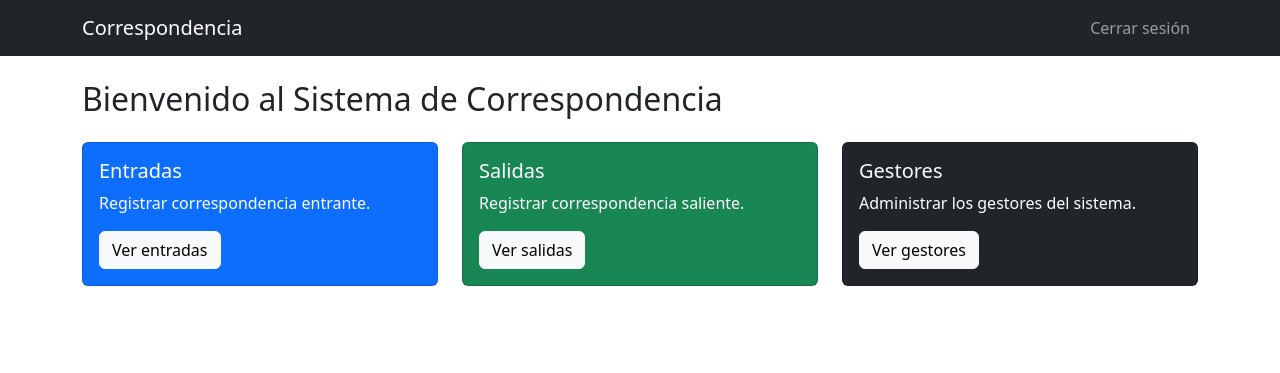
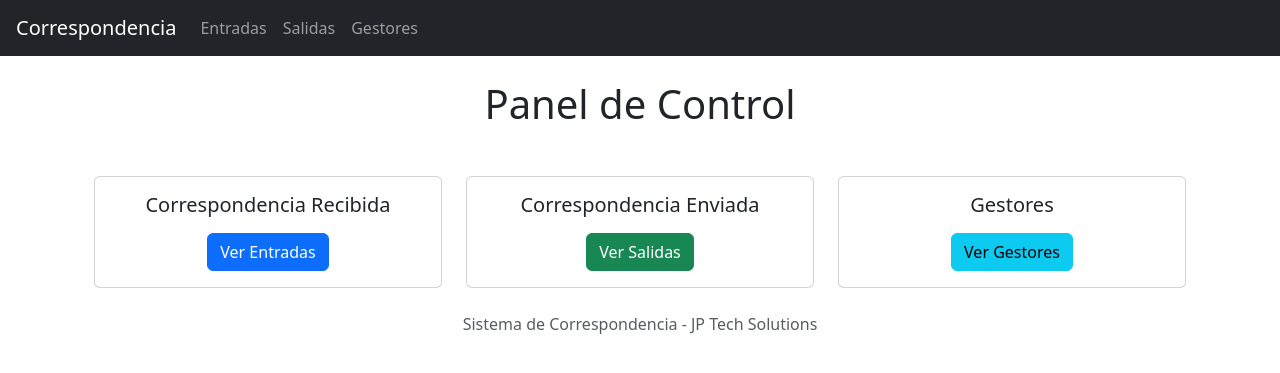
Before and after one commit to felipe1107/correspondencia_django, a Django app: template templates/correspondencia_app/dashboard.html in a window 1280 px wide. Shown: the top 373 px of the page. Run offline with Django 5.2, Linux system fonts and the light colour scheme; the template is opened without the code that fills it, so the values that code supplies are empty; parts of the project's set-up code (start-up, migrations or seed data) failed here and were passed over.

Commit message:
Publico última versión antes de revisar errores

```diff
--- a/correspondencia_app/urls.py
+++ b/correspondencia_app/urls.py
@@ -1,26 +1,14 @@
 from django.urls import path
 from . import views
-from django.contrib.auth import views as auth_views
 
 app_name = 'correspondencia_app'
 
 urlpatterns = [
     path('', views.dashboard, name='dashboard'),
-    path('login/', auth_views.LoginView.as_view(template_name='registration/login.html'), name='login'),
-    path('logout/', auth_views.LogoutView.as_view(next_page='correspondencia_app:login'), name='logout'),
-
-    path('entradas/', views.entradas_list, name='entradas_list'),
+    path('entradas/', views.entrada_list, name='entradas_list'),
     path('entradas/nueva/', views.entrada_create, name='entrada_create'),
-    path('entradas/<int:pk>/editar/', views.entrada_update, name='entrada_update'),
-    path('entradas/<int:pk>/eliminar/', views.entrada_delete, name='entrada_delete'),
-
-    path('salidas/', views.salidas_list, name='salidas_list'),
+    path('salidas/', views.salida_list, name='salidas_list'),
     path('salidas/nueva/', views.salida_create, name='salida_create'),
-    path('salidas/<int:pk>/editar/', views.salida_update, name='salida_update'),
-    path('salidas/<int:pk>/eliminar/', views.salida_delete, name='salida_delete'),
-
-    path('gestores/', views.gestores_list, name='gestores_list'),
+    path('gestores/', views.gestor_list, name='gestores_list'),
     path('gestores/nuevo/', views.gestor_create, name='gestor_create'),
-    path('gestores/<int:pk>/editar/', views.gestor_update, name='gestor_update'),
-    path('gestores/<int:pk>/eliminar/', views.gestor_delete, name='gestor_delete'),
 ]
--- a/templates/correspondencia_app/base.html
+++ b/templates/correspondencia_app/base.html
@@ -4,25 +4,33 @@
     <meta charset="UTF-8">
     <title>{% block title %}Sistema de Correspondencia{% endblock %}</title>
     <link rel="stylesheet" href="https://cdn.jsdelivr.net/npm/bootstrap@5.3.0/dist/css/bootstrap.min.css">
-    <script src="https://cdn.jsdelivr.net/npm/chart.js"></script>
 </head>
 <body>
-    <nav class="navbar navbar-expand-lg navbar-dark bg-dark mb-4">
-        <div class="container">
-            <a class="navbar-brand" href="{% url 'correspondencia_app:dashboard' %}">Correspondencia</a>
-            <div class="collapse navbar-collapse">
-                <ul class="navbar-nav ms-auto">
-                    <li class="nav-item">
-                        <a class="nav-link" href="{% url 'logout' %}">Cerrar sesión</a>
-                    </li>
-                </ul>
-            </div>
+    <nav class="navbar navbar-expand-lg navbar-dark bg-dark px-3">
+        <a class="navbar-brand" href="{% url 'correspondencia_app:dashboard' %}">Correspondencia</a>
+        <div class="collapse navbar-collapse">
+            <ul class="navbar-nav me-auto">
+                <li class="nav-item">
+                    <a class="nav-link" href="{% url 'correspondencia_app:entrada_list' %}">Entradas</a>
+                </li>
+                <li class="nav-item">
+                    <a class="nav-link" href="{% url 'correspondencia_app:salida_list' %}">Salidas</a>
+                </li>
+                <li class="nav-item">
+                    <a class="nav-link" href="{% url 'correspondencia_app:gestor_list' %}">Gestores</a>
+                </li>
+            </ul>
         </div>
     </nav>
 
-    <div class="container">
+    <div class="container mt-4">
         {% block content %}
+        <!-- Contenido específico de cada vista -->
         {% endblock %}
     </div>
+
+    <footer class="text-center mt-4 mb-2">
+        <p class="text-muted">Sistema de Correspondencia - JP Tech Solutions</p>
+    </footer>
 </body>
 </html>
--- a/templates/correspondencia_app/dashboard.html
+++ b/templates/correspondencia_app/dashboard.html
@@ -1,38 +1,37 @@
-{% extends 'correspondencia_app/base.html' %}
-{% block title %}Inicio{% endblock %}
+{% extends "base.html" %}
 
 {% block content %}
-<h2>Bienvenido al Sistema de Correspondencia</h2>
+<div class="container mt-4">
+    <h1 class="text-center">Panel de Control</h1>
+    <div class="row mt-5">
 
-<div class="row mt-4">
-    <div class="col-md-4">
-        <div class="card text-white bg-primary mb-3">
-            <div class="card-body">
-                <h5 class="card-title">Entradas</h5>
-                <p class="card-text">Registrar correspondencia entrante.</p>
-                <a href="{% url 'correspondencia_app:entrada_list' %}" class="btn btn-light">Ver entradas</a>
+        <div class="col-md-4">
+            <div class="card">
+                <div class="card-body text-center">
+                    <h5>Correspondencia Recibida</h5>
+                    <a href="{% url 'correspondencia_app:entradas_list' %}" class="btn btn-primary mt-2">Ver Entradas</a>
+                </div>
             </div>
         </div>
-    </div>
 
-    <div class="col-md-4">
-        <div class="card text-white bg-success mb-3">
-            <div class="card-body">
-                <h5 class="card-title">Salidas</h5>
-                <p class="card-text">Registrar correspondencia saliente.</p>
-                <a href="{% url 'correspondencia_app:salida_list' %}" class="btn btn-light">Ver salidas</a>
+        <div class="col-md-4">
+            <div class="card">
+                <div class="card-body text-center">
+                    <h5>Correspondencia Enviada</h5>
+                    <a href="{% url 'correspondencia_app:salidas_list' %}" class="btn btn-success mt-2">Ver Salidas</a>
+                </div>
             </div>
         </div>
-    </div>
 
-    <div class="col-md-4">
-        <div class="card text-white bg-dark mb-3">
-            <div class="card-body">
-                <h5 class="card-title">Gestores</h5>
-                <p class="card-text">Administrar los gestores del sistema.</p>
-                <a href="{% url 'correspondencia_app:gestor_list' %}" class="btn btn-light">Ver gestores</a>
+        <div class="col-md-4">
+            <div class="card">
+                <div class="card-body text-center">
+                    <h5>Gestores</h5>
+                    <a href="{% url 'correspondencia_app:gestores_list' %}" class="btn btn-info mt-2">Ver Gestores</a>
+                </div>
             </div>
         </div>
+
     </div>
 </div>
 {% endblock %}
```
Also changed, not shown: correspondencia_app/admin.py (+7 -9 lines).
